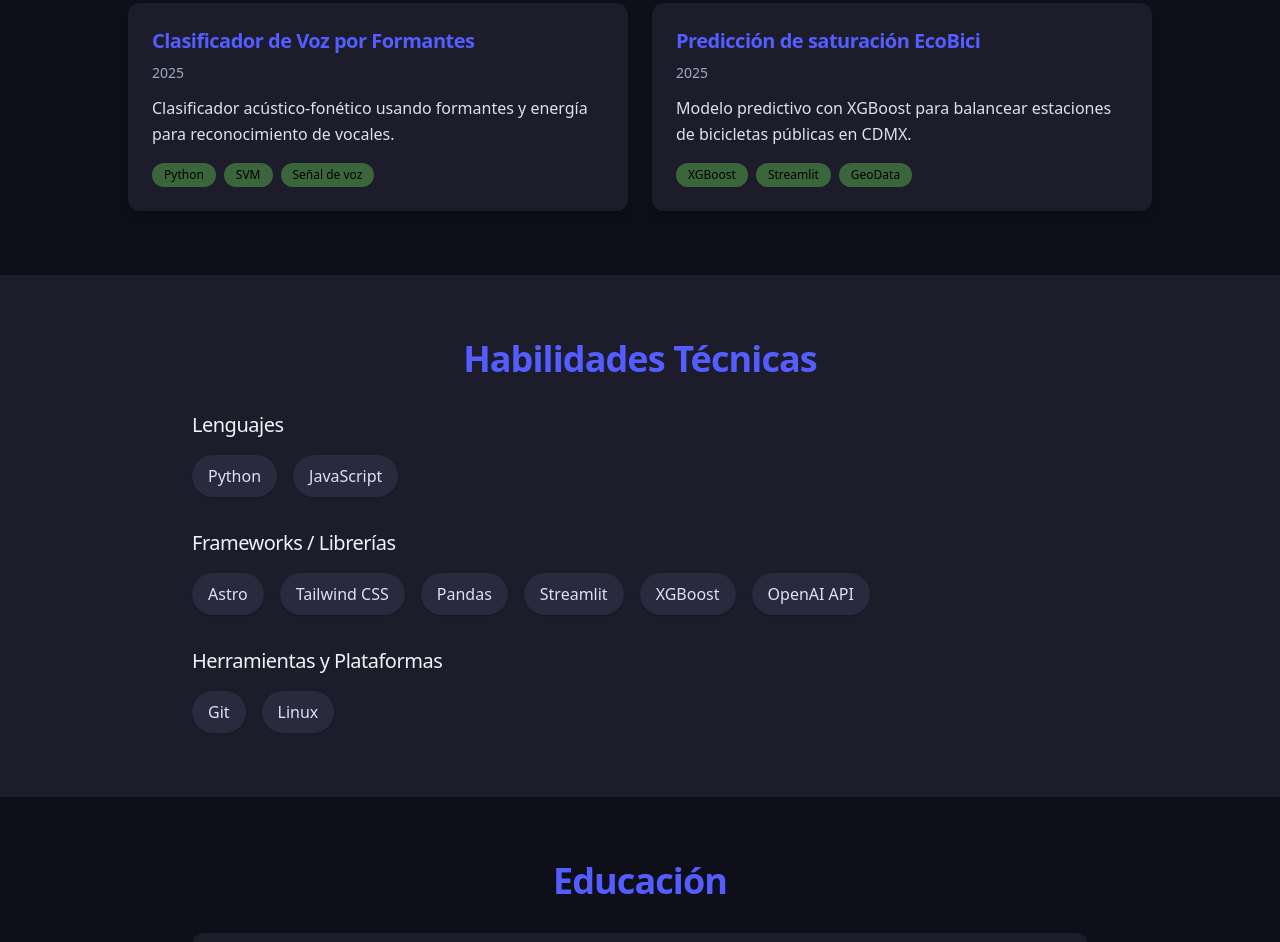
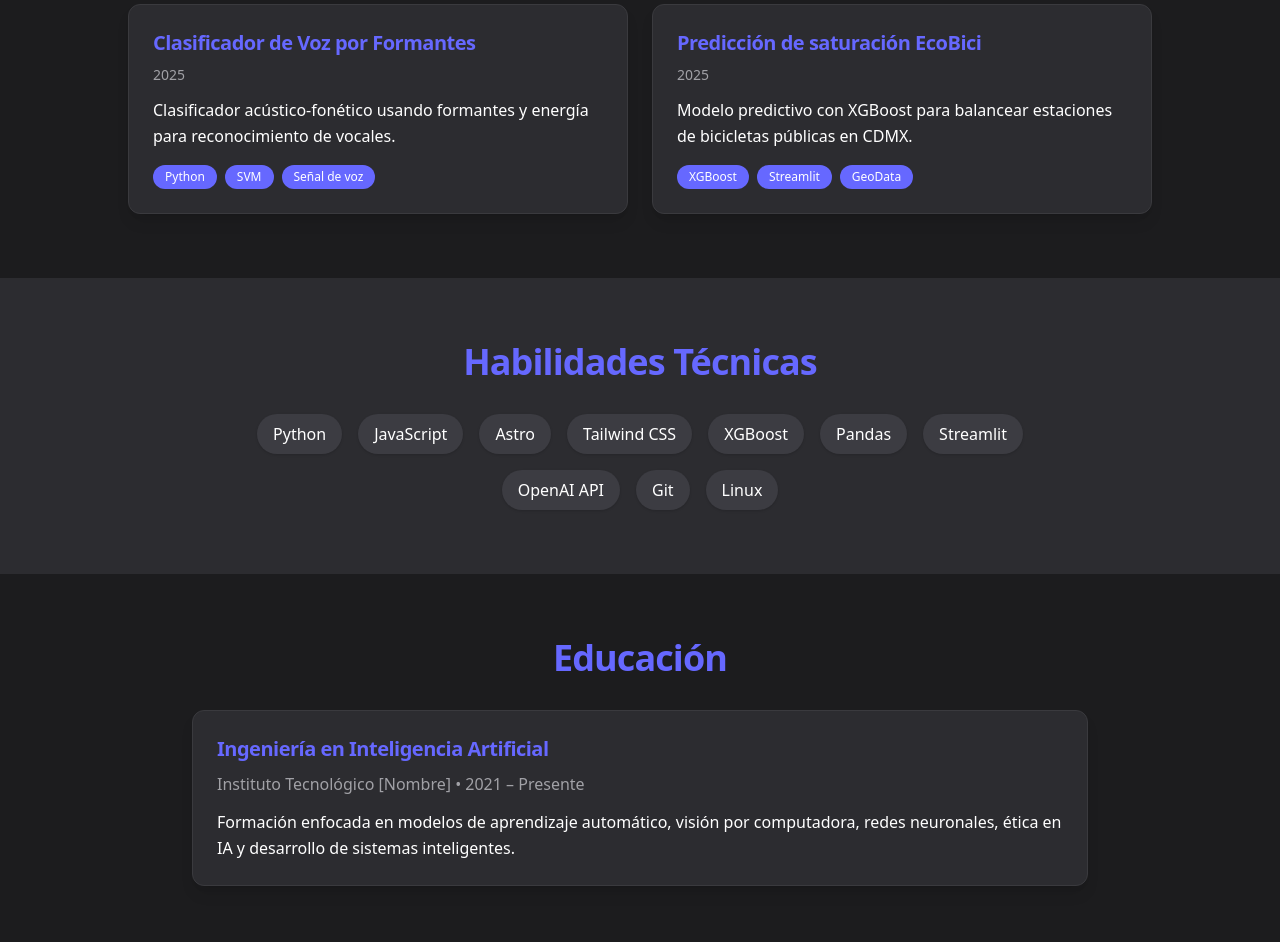
Before and after one commit to soyisuss/Portfolio, an Astro site: page / in a window 1280 px wide. Shown: the part 1373-2315 px from the top of the page. Built offline with nearby package versions, Linux system fonts and the light colour scheme; Astro itself is replaced by a stand-in of ours.

Commit message:
feat: change colors

```diff
--- a/src/ai-portfolio/about/Hero.astro
+++ b/src/ai-portfolio/about/Hero.astro
@@ -4,7 +4,7 @@ import avatar from "@/assets/Avatar.png";
 ---
 
 <section
-  class="min-h-screen flex flex-col items-center justify-center bg-background px-4 py-16 text-center"
+  class="min-h-screen flex flex-col items-center justify-center bg-background px-4 text-center"
 >
   <Image
     src={avatar}
@@ -12,14 +12,31 @@ import avatar from "@/assets/Avatar.png";
     width={avatar.width}
     height={avatar.height}
     loading="eager"
-    class="w-32 h-32 rounded-full border-2 border-accent mb-6 object-cover shadow-lg transition-transform transform hover:scale-105"
+    class="w-28 h-28 rounded-full mb-4 object-cover shadow-lg transition-transform transform hover:scale-105"
   />
 
-  <h1 class="text-3xl md:text-5xl font-bold text-accent mb-4">
+  <h1 class="text-5xl md:text-7xl font-bold text-accent mb-3 drop-shadow-lg">
     Hola, soy Yael Caballero
   </h1>
 
-  <p class="text-lg md:text-xl text-text-main max-w-2xl">
+  <p class="text-lg md:text-xl text-text-main max-w-2xl mb-8">
     Estudiante de Ingeniería en Inteligencia Artificial
   </p>
+
+  <!-- Botones -->
+  <div class="flex flex-col sm:flex-row gap-4 mt-6">
+    <a
+      href="/cv.pdf"
+      download
+      class="bg-background hover:bg-background-light px-8 py-3 rounded-lg text-text-main font-medium transition border border-border hover:border-accent"
+    >
+      Descargar CV
+    </a>
+    <a
+      href="#contacto"
+      class="bg-background hover:bg-background-light px-8 py-3 rounded-lg text-text-main font-medium transition border border-border hover:border-accent"
+    >
+      Contactar
+    </a>
+  </div>
 </section>
--- a/src/ai-portfolio/education/Education.astro
+++ b/src/ai-portfolio/education/Education.astro
@@ -18,7 +18,7 @@ const education = [
 
     {
       education.map((item) => (
-        <div class="bg-background-alt p-6 rounded-xl shadow-lg">
+        <div class="bg-background-alt border border-border p-6 rounded-xl shadow-lg">
           <h3 class="text-xl text-accent font-bold mb-2">{item.degree}</h3>
           <p class="text-md text-text-muted mb-3">
             {item.institution} &bull; {item.period}
--- a/src/ai-portfolio/skills/SkillList.astro
+++ b/src/ai-portfolio/skills/SkillList.astro
@@ -1,40 +1,30 @@
 ---
 // Organización por categorías
-const skills = {
-  Lenguajes: ["Python", "JavaScript"],
-  "Frameworks / Librerías": [
+const skills = [
+  "Python",
+  "JavaScript",
   "Astro",
   "Tailwind CSS",
+  "XGBoost",
   "Pandas",
   "Streamlit",
-    "XGBoost",
   "OpenAI API",
-  ],
-  "Herramientas y Plataformas": ["Git", "Linux"],
-};
+  "Git",
+  "Linux",
+];
 ---
 
 <section class="bg-background-alt px-6 py-16">
-  <div class="max-w-4xl mx-auto">
-    <h2 class="text-2xl md:text-4xl font-semibold text-accent mb-8 text-center">
+  <div class="max-w-4xl mx-auto text-center">
+    <h2 class="text-2xl md:text-4xl font-semibold text-accent mb-8">
       Habilidades Técnicas
     </h2>
-
-    <div class="space-y-8">
+    <div class="flex flex-wrap justify-center gap-4">
       {
-        Object.entries(skills).map(([category, items]) => (
-          <div>
-            <h3 class="text-xl font-medium text-text-heading mb-4">
-              {category}
-            </h3>
-            <div class="flex flex-wrap gap-4">
-              {items.map((skill) => (
-                <span class="bg-background-hover hover:bg-accent hover:text-white text-text-main px-4 py-2 rounded-full shadow transition">
+        skills.map((skill) => (
+          <span class="text-sm md:text-base bg-background-hover hover:bg-accent hover:text-white text-text-main px-4 py-2 rounded-full shadow transition">
             {skill}
           </span>
-              ))}
-            </div>
-          </div>
         ))
       }
     </div>
--- a/src/components/Contact.astro
+++ b/src/components/Contact.astro
@@ -22,7 +22,7 @@ const linkedin = "https://www.linkedin.com/in/tuusuario";
       <a
         href={linkedin}
         target="_blank"
-        class="bg-background-hover hover:bg-border px-6 py-3 rounded-lg text-text-main font-medium transition"
+        class="bg-background-hover hover:bg-background-light px-6 py-3 rounded-lg text-text-main font-medium transition border border-border"
       >
         Ver LinkedIn
       </a>
--- a/src/components/Navbar.astro
+++ b/src/components/Navbar.astro
@@ -4,7 +4,9 @@ import logo from "@/assets/Logo.png";
 ---
 
 <!-- 🔼 NAVBAR -->
-<header class="sticky top-0 z-50 bg-background-alt shadow-lg">
+<header
+  class="sticky top-0 z-50 bg-background-alt shadow-lg border-b border-border"
+>
   <nav class="max-w-7xl mx-auto px-4 py-3 flex justify-between items-center">
     <div class="flex items-center gap-3">
       <Image
--- a/src/components/ProjectCard.astro
+++ b/src/components/ProjectCard.astro
@@ -3,7 +3,7 @@ const { title, description, year, tech = [] } = Astro.props;
 ---
 
 <div
-  class="bg-background-alt rounded-xl p-6 shadow-lg hover:shadow-xl hover:bg-background-hover transition duration-300"
+  class="bg-background-alt border border-border rounded-xl p-6 shadow-lg hover:shadow-xl hover:bg-background-hover transition duration-300"
 >
   <h3 class="text-xl text-accent font-semibold mb-2">{title}</h3>
   <p class="text-sm text-text-muted mb-3">{year}</p>
@@ -11,7 +11,7 @@ const { title, description, year, tech = [] } = Astro.props;
   <div class="flex flex-wrap gap-2">
     {
       tech.map((tag: string) => (
-        <span class="text-xs bg-secondary text-black px-3 py-1 rounded-full hover:bg-secondary-hover transition">
+        <span class="text-xs bg-accent text-white px-3 py-1 rounded-full hover:bg-accent-hover transition">
           {tag}
         </span>
       ))
--- a/src/styles/global.css
+++ b/src/styles/global.css
@@ -18,7 +18,7 @@
     h4,
     h5,
     h6 {
-        @apply text-text-heading font-semibold tracking-tight;
+        @apply text-text-main font-semibold tracking-tight;
     }
 
     strong {
@@ -39,10 +39,6 @@
         @apply bg-accent text-white font-medium px-4 py-2 rounded-lg hover:bg-accent-hover transition;
     }
 
-    button.secondary {
-        @apply bg-secondary text-white hover:bg-secondary-hover;
-    }
-
     section {
         @apply py-16 px-6;
     }
@@ -57,19 +53,7 @@
         @apply bg-accent text-white;
     }
 
-    .text-muted {
-        @apply text-text-muted;
-    }
-
-    .heading-shadow {
-        text-shadow: 0 2px 4px rgba(0, 0, 0, 0.4);
-    }
-
-    .glass {
-        background: rgba(255, 255, 255, 0.05);
-        backdrop-filter: blur(12px);
-        -webkit-backdrop-filter: blur(12px);
-        border: 1px solid rgba(255, 255, 255, 0.1);
-        @apply rounded-lg;
+    .text-shadow {
+        text-shadow: 2px 2px 4px rgba(0, 0, 0, 0.5);
     }
 }
--- a/tailwind.config.js
+++ b/tailwind.config.js
@@ -5,31 +5,25 @@ export default {
     theme: {
         extend: {
             colors: {
-                // Acentos principales
-                accent: '#545DFF',
-                'accent-hover': '#7B84FF',
-                'accent-muted': '#2D37A3',
+                // Color principal de acento
+                accent: '#6668FF',
+                'accent-hover': '#5A5CE6',
+                'accent-muted': '#4A4BCC',
 
-                // Secundario armónico
-                secondary: '#3B653B',
-                'secondary-hover': '#59A765',
-                'secondary-muted': '#2E4F2E',
+                // Escala de grises basada en #1C1C1E
+                background: '#1C1C1E',          // Fondo principal
+                'background-alt': '#2C2C30',    // Secciones alternas (más claro)
+                'background-hover': '#3C3C42',  // Estados hover (aún más claro)
+                'background-light': '#4C4C54',  // Elementos destacados
 
-                // Fondos
-                background: '#0F0F1A',
-                'background-alt': '#1C1C2B',
-                'background-hover': '#2A2A3F',
+                // Texto - principalmente blanco con variaciones
+                'text-main': '#FFFFFF',         // Texto principal
+                'text-muted': '#A1A1A6',        // Texto secundario (gris claro)
+                'text-dark': '#8E8E93',         // Texto menos prominente
 
-                // Texto
-                'text-main': '#DDE1F0',
-                'text-muted': '#9CAAC0',
-                'text-heading': '#F1F3F9',
-                white: '#FFFFFF',
-
-                // Bordes
-                border: '#2F2F44',
+                // Bordes sutiles
+                border: '#3A3A3E',
             }
-
         },
     },
     plugins: [],
```
Lines whose indentation alone changed are shown as unchanged.
